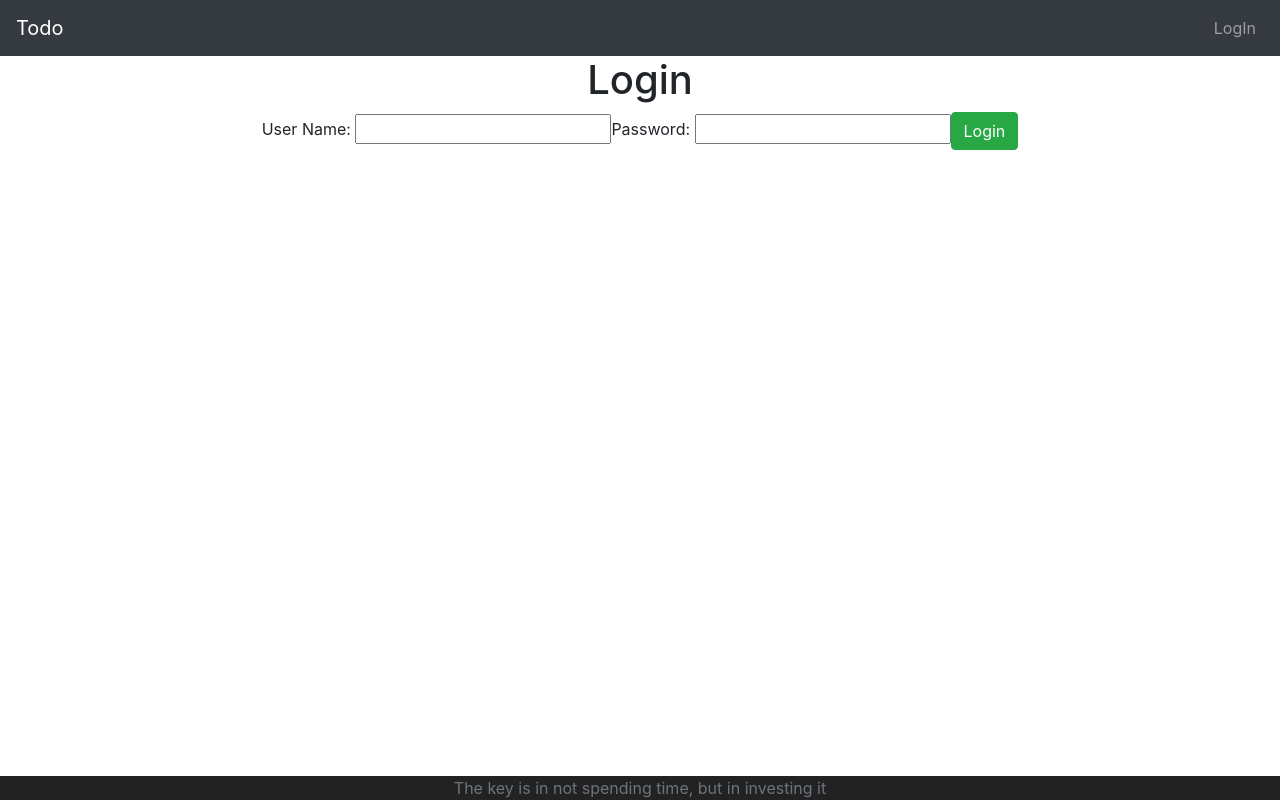
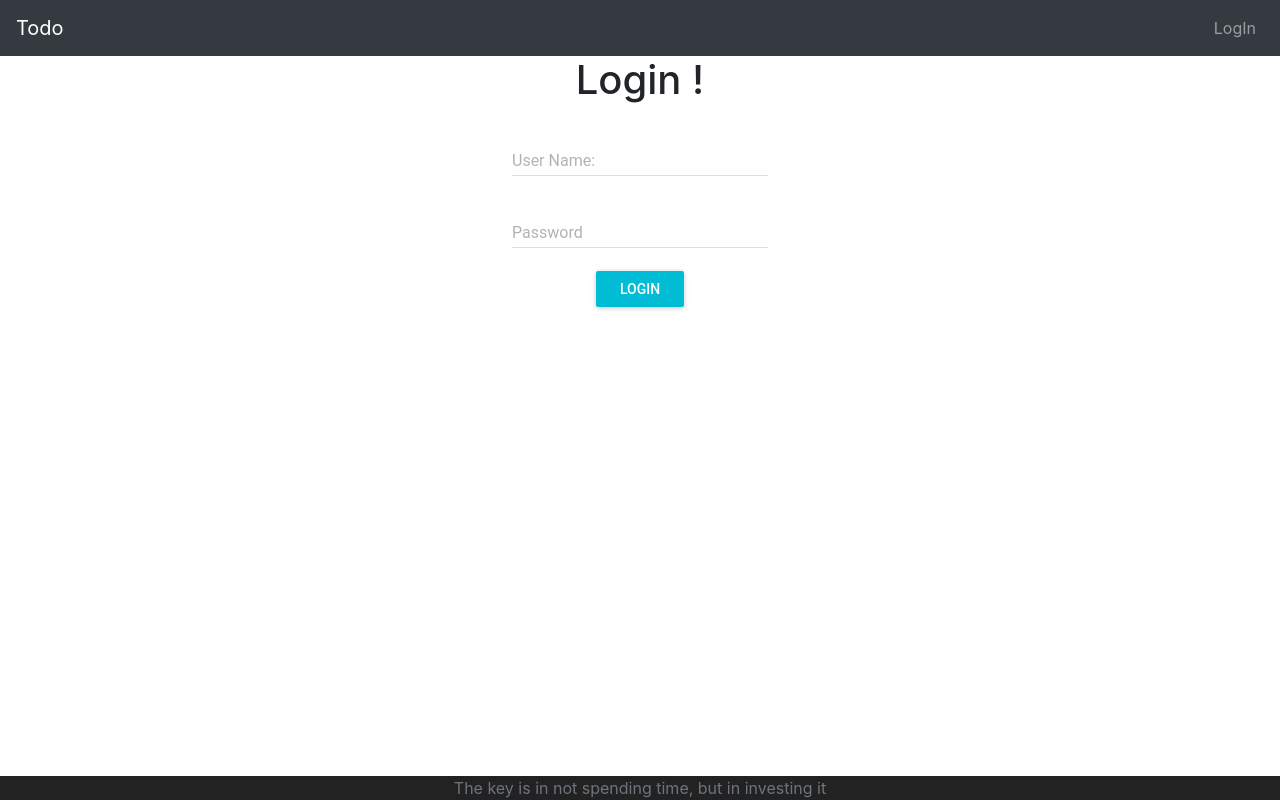
Before and after one commit to wa2l-99/Todo-Management, a React (Create React App) app: page / in a window 1280 px wide. Built offline with nearby package versions, Linux system fonts and the light colour scheme.

Commit message:
Chore: Getting Started with Spring Security and Basic Auth

```diff
--- a/src/components/todo/LoginComponet.jsx
+++ b/src/components/todo/LoginComponet.jsx
@@ -1,5 +1,10 @@
 import React , {Component} from 'react';
 import AuthService from './AuthService';
+import MuiThemeProvider from 'material-ui/styles/MuiThemeProvider';
+import TextField from 'material-ui/TextField';
+import Button from 'material-ui/RaisedButton';
+
+
 
 class LoginComponent extends Component{
     constructor(props){
@@ -33,23 +38,38 @@ class LoginComponent extends Component{
     }
 
     loginClicked(){
-        if(this.state.username==='wael' && this.state.password==="1234"){
-            AuthService.registerSuccessfulLogin(this.state.username,this.state.password);
-            this.props.history.push(`/welcome/${this.state.username}`)
+     //   if(this.state.username==='wael' && this.state.password==="1234"){
+       //     AuthService.registerSuccessfulLogin(this.state.username,this.state.password);
+         //   this.props.history.push(`/welcome/${this.state.username}`)
             //this.setState({showSucssMess:true})
             //this.setState({hasloFailed:false})
 
-        }
+      //  }
 
-        else{
-            console.log('Failed')
+     //   else{
+          //  console.log('Failed')
 
+           // this.setState({showSucssMess:false})
+
+           // this.setState({hasloFailed:true})
+
+       // }
+
+        AuthService
+        .executeBasicAuthenticationService(this.state.username,this.state.password)
+        .then(()=>{
+            AuthService.registerSuccessfulLogin(this.state.username,this.state.password);
+            this.props.history.push(`/welcome/${this.state.username}`);
+
+        }).catch(()=>{
             this.setState({showSucssMess:false})
 
             this.setState({hasloFailed:true})
 
         }
 
+
+        )
         //console.log(this.state)
 
     }
@@ -57,19 +77,32 @@ class LoginComponent extends Component{
 
     render(){
       return(
-          <div>
-              <h1>Login</h1>
-              <div className="container">
-                {/*<ShowInvalidInserts hasloFailed={this.state.hasloFailed} />*/}
-                {this.state.hasloFailed && <div className="alert alert-warning"> Invalid Insertes</div>}
-                {this.state.showSucssMess && <div>Login Succefuly</div>}
-                {/*<ShowLoginSucc showSucssMess={this.state.showSucssMess} />*/}
-                User Name: <input type="text" name="username" value={this.state.username} onChange={this.handelChange}/>
-                Password: <input type="password" name="password" value={this.state.password} onChange={this.handelChange}/>
-                <button className="btn btn-success" onClick={this.loginClicked}>Login</button>
-            </div>
-        </div>
+        <MuiThemeProvider>
+        <h1>Login ! </h1>
+           <React.Fragment>
+               <TextField hintText="Enter Your FirstName"
+               floatingLabelText="User Name: "
+               name="username" value={this.state.username} onChange={this.handelChange}/>
+               <br/>
+               <TextField hintText="Enter Your password"
+               floatingLabelText="Password"
+               type="password"
+               name="password" value={this.state.password} onChange={this.handelChange}/>
+               <br/>
+               <Button
+               label="Login"
+               primary={true}
+               style={Styles.button}
+               onClick={this.loginClicked}/>
+           </React.Fragment>
+
+       </MuiThemeProvider>
         );
     }
   }
+  const Styles ={
+    button:{
+        margin: 15
+    }
+}
 export default  LoginComponent ;
--- a/src/components/todo/WelcomeComponent.jsx
+++ b/src/components/todo/WelcomeComponent.jsx
@@ -1,34 +1,61 @@
-import React , {Component} from 'react';
-import {Link} from "react-router-dom";
-class WelcomeComponent extends Component{
+import React, { Component } from 'react'
+import { Link } from 'react-router-dom'
+import HelloWorldService from '../../api/todo/HelloWordService.js'
 
-    constructor(props){
+class WelcomeComponent extends Component {
+
+    constructor(props) {
         super(props)
-        this.retrieveWelcomeMessage = this.retrieveWelcomeMessage(this);
-
+        this.retrieveWelcomeMessage = this.retrieveWelcomeMessage.bind(this)
+        this.state = {
+            welcomeMessage: ''
+        }
+        this.handleSuccessfulResponse = this.handleSuccessfulResponse.bind(this)
+        this.handleError = this.handleError.bind(this)
     }
 
-    render(){
+    render() {
+        return (
+            <>
+                <h1>Welcome!</h1>
+                <div className="container">
+                    Welcome {this.props.match.params.name}.
+                    You can manage your todos <Link to="/todos">here</Link>.
+                </div>
+                <div className="container">
+                    Click here to get a customized welcome message.
+                    <button onClick={this.retrieveWelcomeMessage}
+                        className="button button1">Get Welcome Message</button>
+                </div>
+                <div className="container">
+                   <h2>{this.state.welcomeMessage}</h2>
+                </div>
 
-
-        return(
-           <>
-           <h1>Welcome</h1>
-           <div class="container">
-
-                Welcome {this.props.match.params.name}. You Can Manage your todos <Link to='/todos'>here </Link>
-            </div>
-            <div class="container">
-                Click here to get a customized welcome message.
-                <button onClick={this.retrieveWelcomeMessage} className='btn btn-success'>Get Welcome Message</button>
-            </div>
             </>
-
-
         )
     }
-    retrieveWelcomeMessage(){
-        console.log('retrive clicked');
+    retrieveWelcomeMessage() {
+        // HelloWorldService.executeHelloWorldService()
+        // .then( response => this.handleSuccessfulResponse(response) )
+        // HelloWorldService.executeHelloWorldBeanService()
+        // .then( response => this.handleSuccessfulResponse(response) )
+        HelloWorldService.executeHelloWorldPathVariableService(this.props.match.params.name)
+            .then(response => this.handleSuccessfulResponse(response))
+            .catch(error => this.handleError(error))
+    }
+    handleSuccessfulResponse(response) {
+        console.log(response)
+        this.setState({ welcomeMessage: response.data.message })
+    }
+    handleError(error) {
+        console.log(error.response)
+        let errorMessage = '';
+        if (error.message)
+            errorMessage += error.message
+        if (error.response && error.response.data) {
+            errorMessage += error.response.data.message
+        }
+        this.setState({ welcomeMessage: errorMessage })
     }
 }
-export default WelcomeComponent;
+export default WelcomeComponent
```
